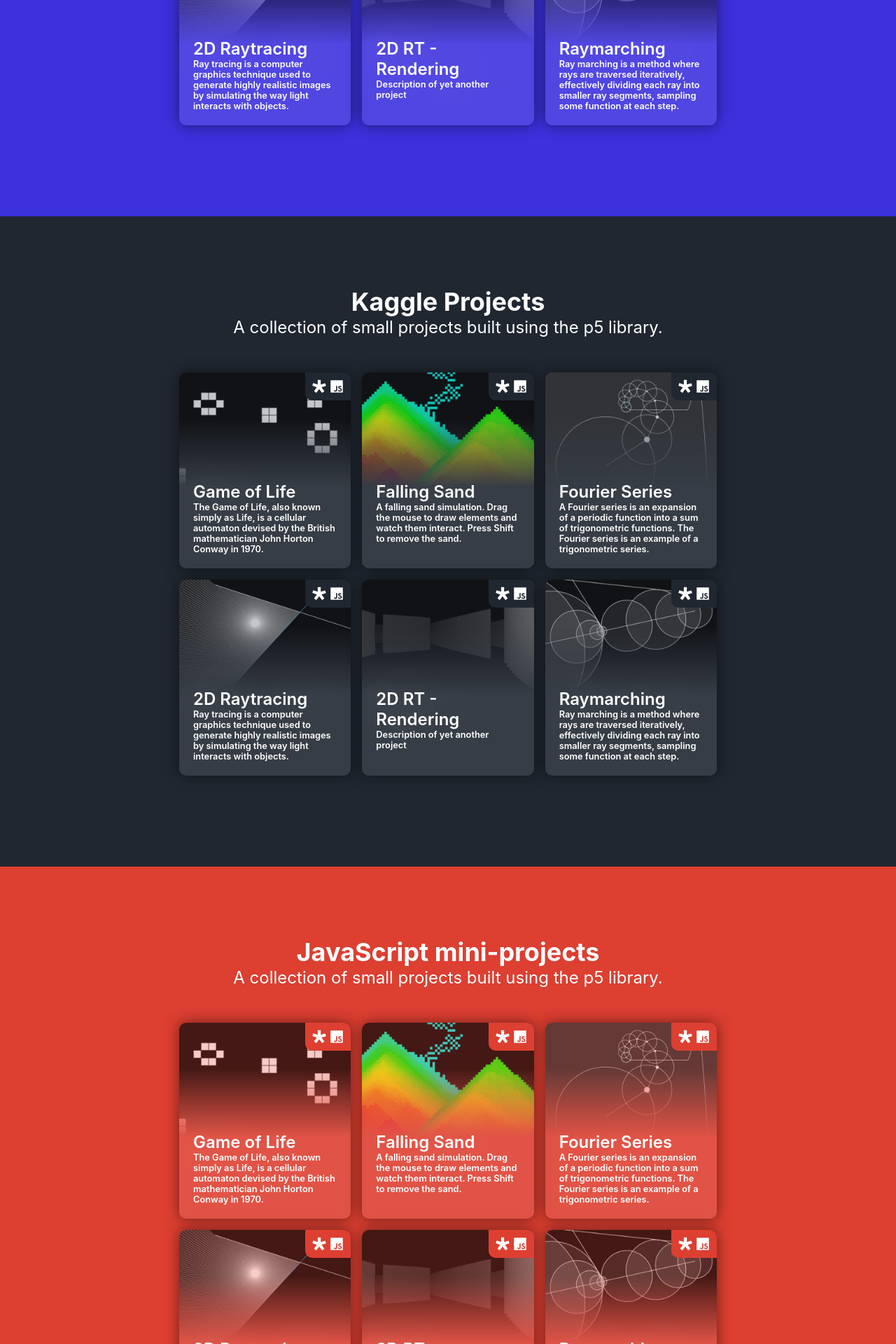
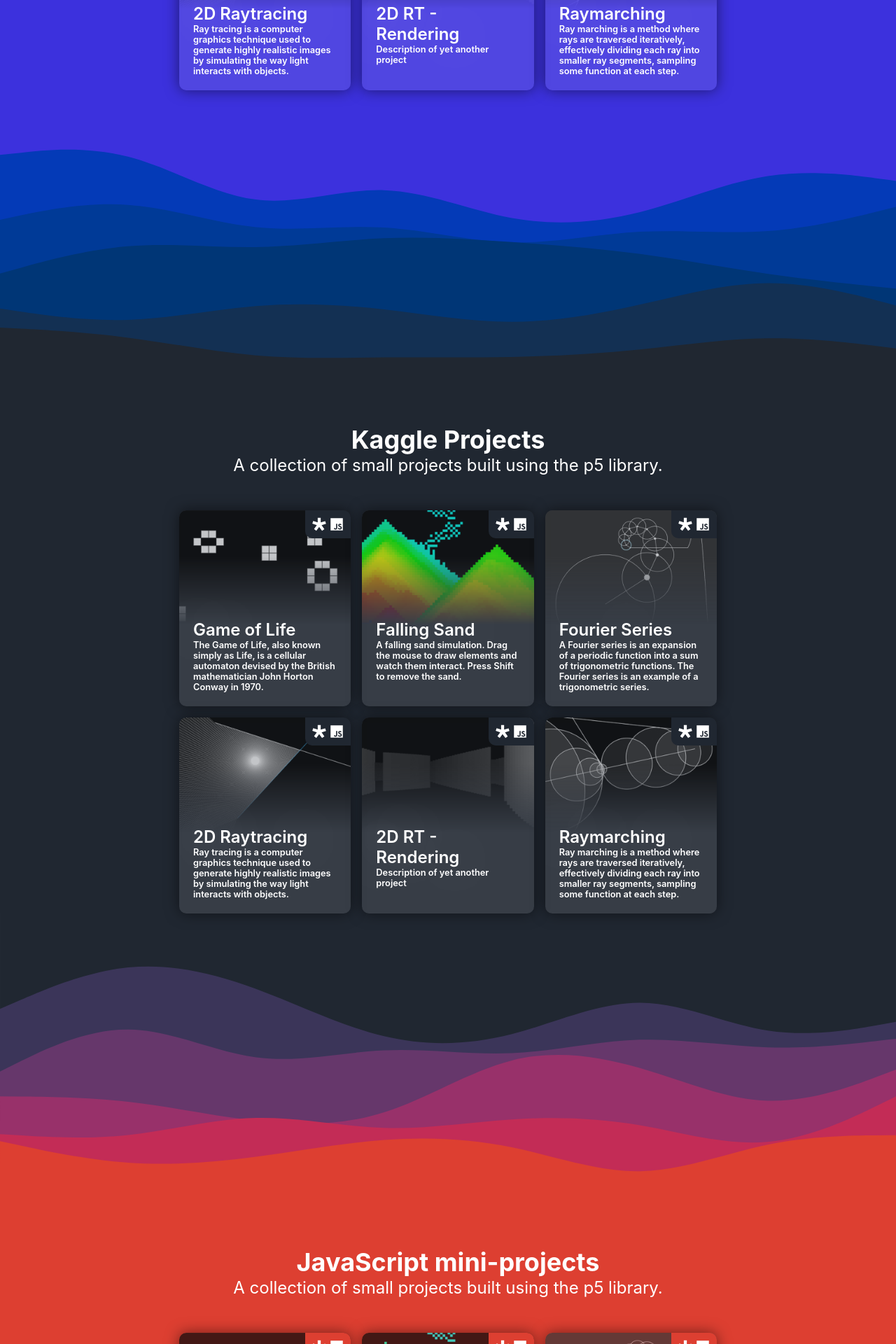
Before and after one commit to StanislawStankiewicz/StanislawStankiewicz.github.io, a React (Create React App) app: page / in a window 1280 px wide. Shown: the part 620-2540 px from the top of the page at 70% size. Built offline with nearby package versions, Linux system fonts and the light colour scheme.

Commit message:
Add layers background between sections

```diff
--- a/src/App.css
+++ b/src/App.css
@@ -15,7 +15,7 @@ section {
   flex-direction: column;
   align-items: center;
   justify-content: center;
-  padding: 100px 0 130px 0;
+  padding-top: 50px;
 }
 
 section > header {
@@ -45,3 +45,19 @@ section > header {
   background: #ff0066;
   overflow: hidden;
 }
+
+.spacer {
+  aspect-ratio: 900 / 300;
+  width: 100%;
+  background-repeat: no-repeat;
+  background-size: cover;
+  background-position: center;
+}
+
+.layer1 {
+  background-image: url(./components/images/spacers/wave1.svg);
+}
+
+.layer2 {
+  background-image: url(./components/images/spacers/wave2.svg);
+}
--- a/src/App.js
+++ b/src/App.js
@@ -72,6 +72,9 @@ export default function App() {
           </header>
           <Cards content={p5Projects} iconsClass="blue" />
         </section>
+
+        <div className="spacer layer1"></div>
+
         <section className="dark">
           <header>
             <h1>Kaggle Projects</h1>
@@ -79,6 +82,9 @@ export default function App() {
           </header>
           <Cards content={p5Projects} iconsClass="dark" />
         </section>
+
+        <div className="spacer layer2"></div>
+
         <section className="red">
           <header>
             <h1>JavaScript mini-projects</h1>
```
Also changed, not shown: src/components/images/spacers/wave1.svg (added), src/components/images/spacers/wave2.svg (added).
